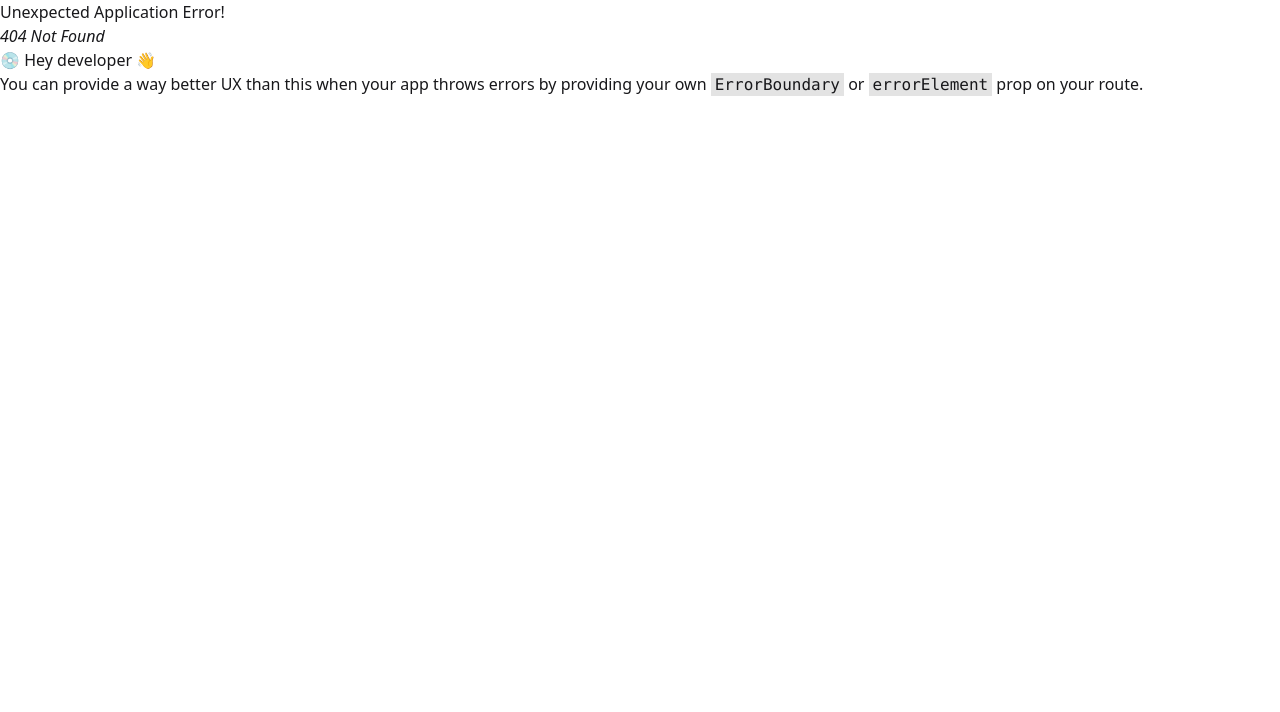
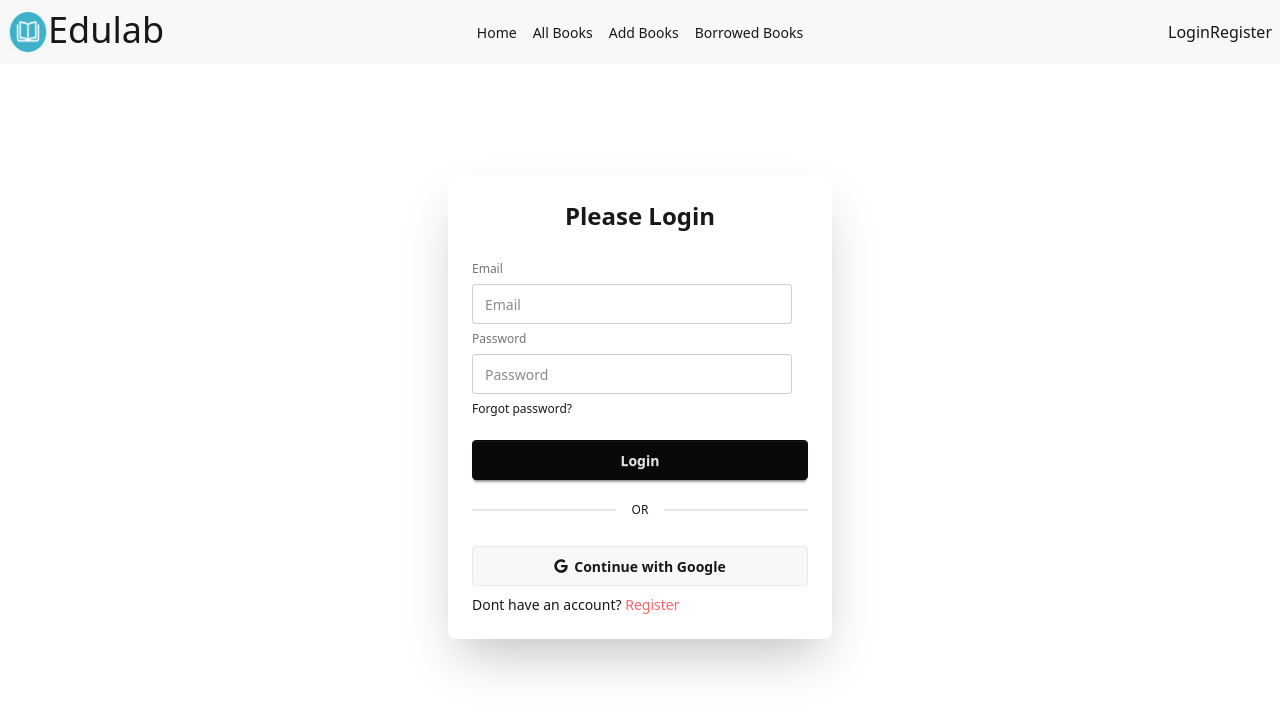
Before and after one commit to Mehedi86/assignment-eleven, a React (Vite) app: page /login in a window 1280 px wide. Before the commit this address had no page. Shown: the top 712 px of the page. Built offline with nearby package versions, Linux system fonts and the light colour scheme.

Commit message:
added: authentication half

```diff
--- a/package.json
+++ b/package.json
@@ -11,10 +11,12 @@
   },
   "dependencies": {
     "@tailwindcss/vite": "^4.0.16",
+    "firebase": "^11.5.0",
     "localforage": "^1.10.0",
     "match-sorter": "^8.0.0",
     "react": "^19.0.0",
     "react-dom": "^19.0.0",
+    "react-icons": "^5.5.0",
     "react-router-dom": "^7.4.0",
     "sort-by": "^1.2.0",
     "tailwindcss": "^4.0.16"
--- a/src/components/Navbar.jsx
+++ b/src/components/Navbar.jsx
@@ -34,7 +34,8 @@ const Navbar = () => {
                 </ul>
             </div>
             <div className="navbar-end">
-                <a className="btn">Button</a>
+                <NavLink to='/login'>Login</NavLink>
+                <NavLink to='/register'>Register</NavLink>
             </div>
         </div>
     );
--- /dev/null
+++ b/src/firebase/firebase.config.js
@@ -0,0 +1,21 @@
+// Import the functions you need from the SDKs you need
+import { initializeApp } from "firebase/app";
+import { getAuth } from "firebase/auth";
+// TODO: Add SDKs for Firebase products that you want to use
+// https://firebase.google.com/docs/web/setup#available-libraries
+
+// Your web app's Firebase configuration
+const firebaseConfig = {
+    apiKey: import.meta.env.VITE_apiKey,
+    authDomain: import.meta.env.VITE_authDomain,
+    projectId: import.meta.env.VITE_projectId,
+    storageBucket: import.meta.env.VITE_storageBucket,
+    messagingSenderId: import.meta.env.VITE_messagingSenderId,
+    appId: import.meta.env.VITE_appId
+};
+
+// Initialize Firebase
+const app = initializeApp(firebaseConfig);
+const auth = getAuth(app);
+
+export default auth
--- /dev/null
+++ b/src/hooks/useAuthInfo.jsx
@@ -0,0 +1,9 @@
+import React, { useContext } from 'react';
+import AuthContext from '../providers/AuthContext';
+
+const useAuthInfo = () => {
+    const context = useContext(AuthContext);
+    return context;
+};
+
+export default useAuthInfo;
--- a/src/main.jsx
+++ b/src/main.jsx
@@ -2,10 +2,13 @@ import { StrictMode } from 'react'
 import { createRoot } from 'react-dom/client'
 import { RouterProvider } from 'react-router-dom'
 import router from './route/Router'
+import AuthProvider from './providers/AuthProvider'
 
 
 createRoot(document.getElementById('root')).render(
   <StrictMode>
-    <RouterProvider router={router}></RouterProvider>
+    <AuthProvider>
+      <RouterProvider router={router}></RouterProvider>
+    </AuthProvider>
   </StrictMode>,
 )
--- a/src/pages/AllBooks.jsx
+++ b/src/pages/AllBooks.jsx
@@ -1,11 +1,14 @@
 import React, { useState } from 'react';
 import { useLoaderData } from 'react-router-dom';
 import BookCard from '../components/BookCard';
+import useAuthInfo from '../hooks/useAuthInfo';
+
 
 const AllBooks = () => {
     const loadedAllBooks = useLoaderData();
     const [books, setBooks] = useState(loadedAllBooks);
-    console.log(books)
+
+
     return (
         <div className='bg-[#F3E8FF]'>
             <h2 className='text-5xl text-center font-bold p-12'>All Books</h2>
--- /dev/null
+++ b/src/pages/Login.jsx
@@ -0,0 +1,42 @@
+import React from 'react';
+import { FaGoogle } from "react-icons/fa";
+import { useNavigate } from 'react-router-dom';
+
+const Login = () => {
+    const navigate = useNavigate();
+
+    const loginHandler = e => {
+        e.preventDefault();
+        const form = e.target;
+        const email = form.email.value;
+        const password = form.password.value;
+        const credit = { email, password }
+        console.log(credit)
+    }
+
+    const handleGoogleSignIn = () => {
+
+    }
+    return (
+        <div className="flex justify-center mt-28">
+            <div className="card bg-base-100 w-full max-w-sm shrink-0 shadow-2xl">
+                <h2 className='text-2xl font-bold text-center mt-6'>Please Login</h2>
+                <div className="card-body">
+                    <form onSubmit={loginHandler} className="fieldset">
+                        <label className="fieldset-label">Email</label>
+                        <input type="email" className="input" placeholder="Email" name="email" />
+                        <label className="fieldset-label">Password</label>
+                        <input type="password" className="input" placeholder="Password" name="password" />
+                        <div><a className="link link-hover">Forgot password?</a></div>
+                        <button className="btn btn-neutral mt-4">Login</button>
+                        <div className="divider">OR</div>
+                    </form>
+                    <button onClick={handleGoogleSignIn} className='btn'><FaGoogle /> Continue with Google</button>
+                    <p>Dont have an account? <span onClick={() => navigate("/register")} className="text-red-400 cursor-pointer">Register</span></p>
+                </div>
+            </div>
+        </div>
+    );
+};
+
+export default Login;
--- /dev/null
+++ b/src/pages/Register.jsx
@@ -0,0 +1,35 @@
+import React from 'react';
+import { useNavigate } from 'react-router-dom';
+import { FaGoogle } from "react-icons/fa";
+
+const Register = () => {
+    const navigate = useNavigate();
+    const registerHandler = e =>{
+        e.preventDefault();
+    }
+    const handleGoogleSignIn = () =>{
+
+    }
+    return (
+        <div className="flex justify-center mt-28">
+            <div className="card bg-base-100 w-full max-w-sm shrink-0 shadow-2xl">
+                <h2 className='text-2xl font-bold text-center mt-6'>Please Register</h2>
+                <div className="card-body">
+                    <form onSubmit={registerHandler} className="fieldset">
+                        <label className="fieldset-label">Email</label>
+                        <input type="email" className="input" placeholder="Email" name="email" />
+                        <label className="fieldset-label">Password</label>
+                        <input type="password" className="input" placeholder="Password" name="password" />
+                        <div><a className="link link-hover">Forgot password?</a></div>
+                        <button className="btn btn-neutral mt-4">Login</button>
+                        <div className="divider">OR</div>
+                    </form>
+                    <button onClick={handleGoogleSignIn} className='btn'><FaGoogle /> Continue with Google</button>
+                    <p>Already have an account? <span onClick={() => navigate("/login")} className="text-red-400 cursor-pointer">Login</span></p>
+                </div>
+            </div>
+        </div>
+    );
+};
+
+export default Register;
--- /dev/null
+++ b/src/providers/AuthContext.jsx
@@ -0,0 +1,5 @@
+import { createContext } from "react";
+
+const AuthContext = createContext(null);
+
+export default AuthContext;
--- /dev/null
+++ b/src/providers/AuthProvider.jsx
@@ -0,0 +1,18 @@
+import React from 'react';
+import AuthContext from './AuthContext';
+
+const AuthProvider = ({children}) => {
+
+
+    const authInfo = {
+        message: 'hello'
+    }
+
+    return (
+        <AuthContext.Provider value={authInfo}>
+            {children}
+        </AuthContext.Provider>
+    );
+};
+
+export default AuthProvider;
```
Also changed, not shown: src/route/Router.jsx (+10 -0 lines), 1 other file (tests, documents, lock files or other folders).
